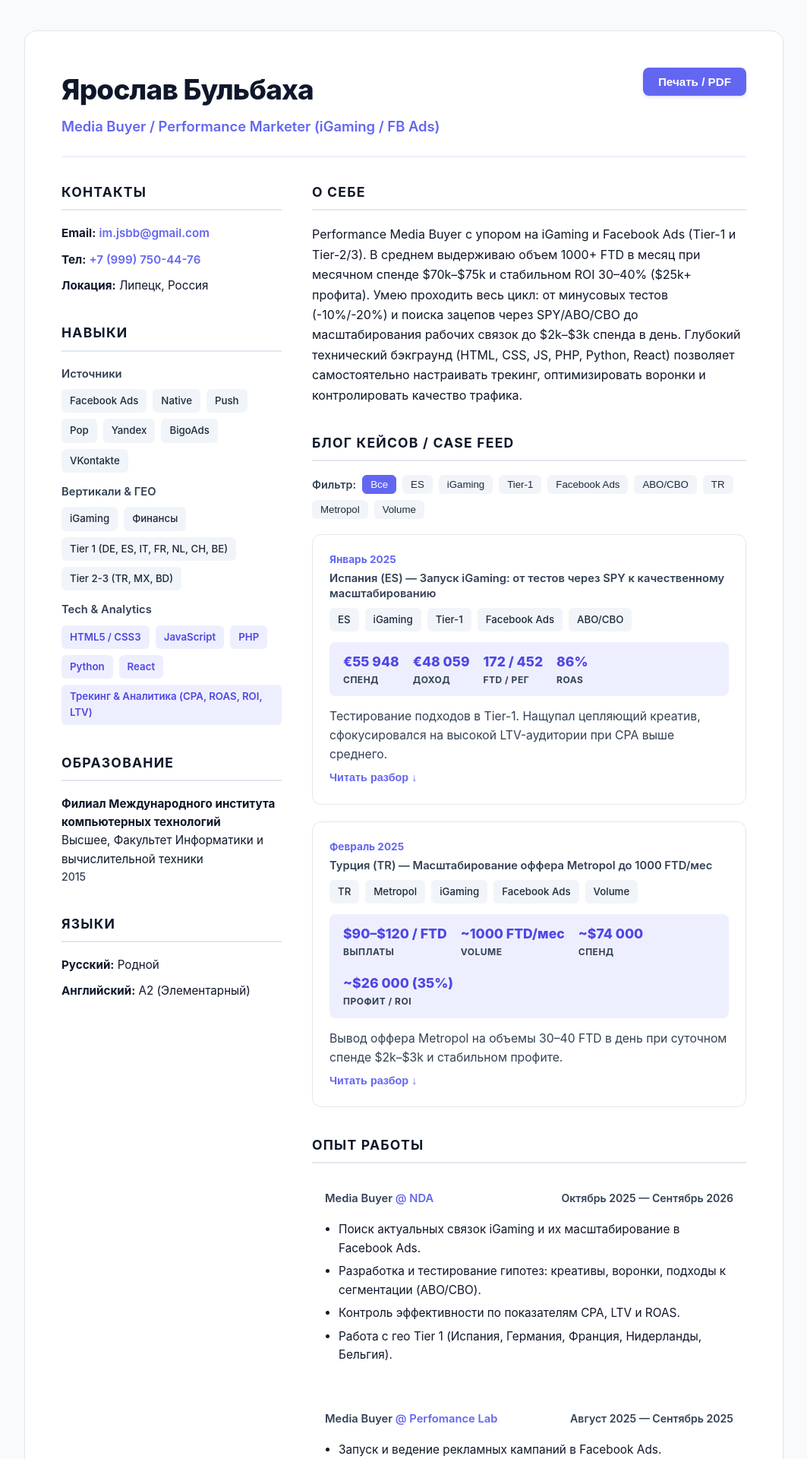
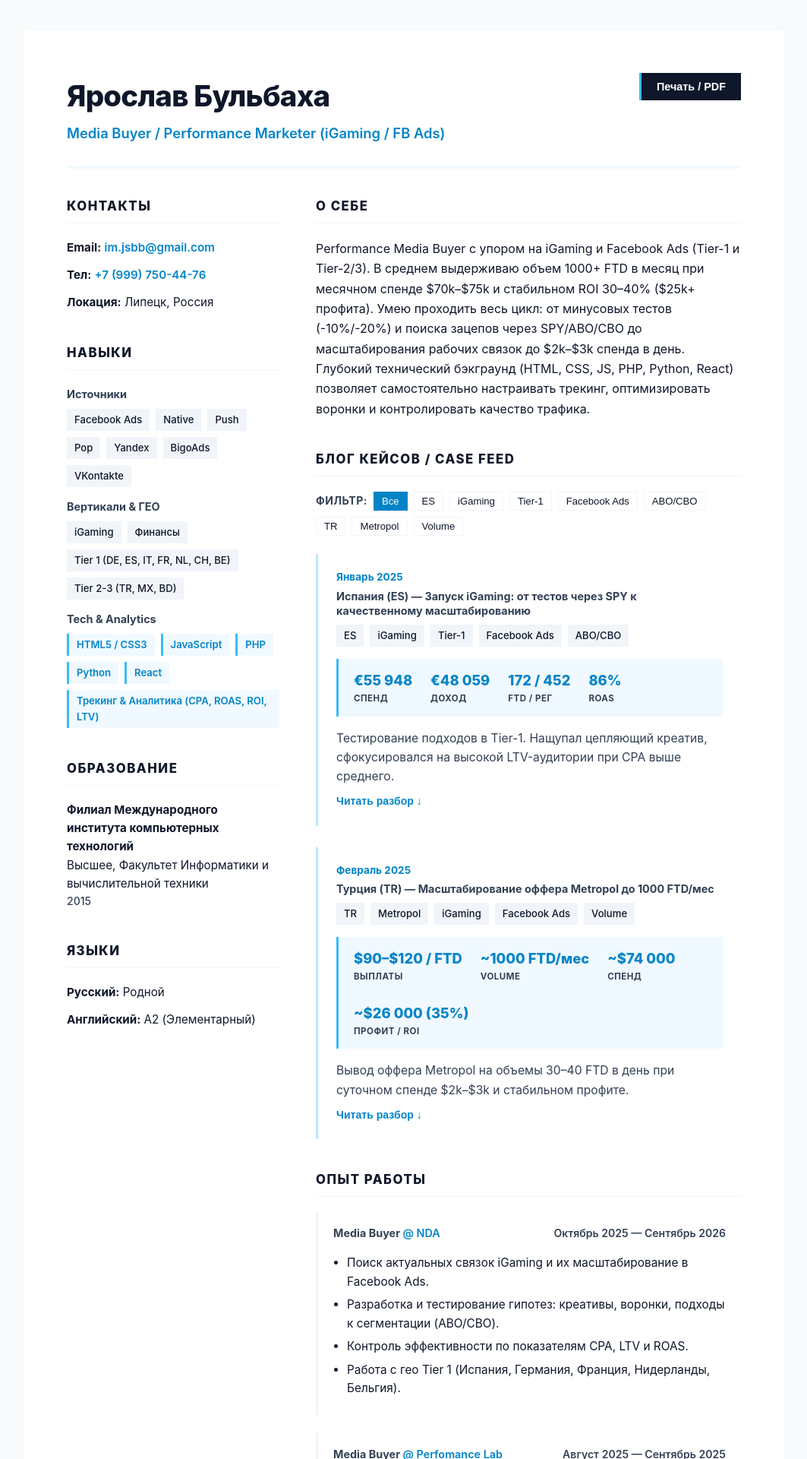
Before and after one commit to jslby/jslby.github.io, a Jekyll site: the page index.html, which Jekyll copies as it is, in a window 1280 px wide. Shown: the top 1920 px of the page at 76% size, without its empty margins (108-1171 px from the left). Built offline with Jekyll 4.4.1, drawn with Linux system fonts in a browser that asks for light colours; Markdown is read by kramdown in place of the engine named in the settings.

Commit message:
Update index.html

```diff
--- a/index.html
+++ b/index.html
@@ -10,20 +10,16 @@
       --bg-card: #ffffff;
       --text-main: #0f172a;
       --text-sub: #334155;
-      --border-color: #e2e8f0;
-      --border-hover: #cbd5e1;
+      --line-color: #f1f5f9;
 
-      /* Акцентные цвета */
-      --primary: #6366f1;
-      --primary-hover: #4f46e5;
-      --primary-light: #eeeffe;
-      --tag-bg: #f1f5f9;
-      --tag-text: #1e293b;
+      /* Нежно-голубой акцент */
+      --accent: #38bdf8;
+      --accent-dark: #0284c7;
+      --accent-light: #f0f9ff;
+      --accent-border: #bae6fd;
 
       --font-family: -apple-system, BlinkMacSystemFont, "Segoe UI", Roboto, Inter, Helvetica, Arial, sans-serif;
-      --shadow-sm: 0 1px 3px rgba(0, 0, 0, 0.05);
-      --shadow-hover: 0 10px 25px -5px rgba(99, 102, 241, 0.12), 0 8px 10px -6px rgba(0, 0, 0, 0.04);
-      --transition: all 0.25s cubic-bezier(0.4, 0, 0.2, 1);
+      --transition: all 0.2s cubic-bezier(0.4, 0, 0.2, 1);
     }
 
     * { box-sizing: border-box; margin: 0; padding: 0; }
@@ -41,10 +37,7 @@
       max-width: 1000px;
       margin: 0 auto;
       background: var(--bg-card);
-      padding: 48px;
-      border: 1px solid var(--border-color);
-      border-radius: 16px;
-      box-shadow: var(--shadow-sm);
+      padding: 56px;
     }
 
     /* Шапка */
@@ -52,13 +45,13 @@
       display: flex;
       justify-content: space-between;
       align-items: flex-start;
-      border-bottom: 2px solid var(--primary-light);
-      padding-bottom: 24px;
-      margin-bottom: 32px;
+      padding-bottom: 28px;
+      margin-bottom: 36px;
+      border-bottom: 3px solid var(--accent-light);
     }
 
     .header h1 {
-      font-size: 2.3rem;
+      font-size: 2.4rem;
       font-weight: 800;
       letter-spacing: -0.02em;
       color: var(--text-main);
@@ -67,140 +60,140 @@
 
     .subtitle {
       font-size: 1.15rem;
-      color: var(--primary);
+      color: var(--accent-dark);
       font-weight: 600;
     }
 
     .print-btn {
-      background: var(--primary);
+      background: var(--text-main);
       color: #ffffff;
       border: none;
       padding: 10px 20px;
-      border-radius: 8px;
       cursor: pointer;
-      font-size: 0.95rem;
+      font-size: 0.9rem;
       font-weight: 600;
       transition: var(--transition);
-      box-shadow: 0 2px 4px rgba(99, 102, 241, 0.2);
+      border-left: 3px solid var(--accent);
     }
 
     .print-btn:hover {
-      background: var(--primary-hover);
-      transform: translateY(-2px);
-      box-shadow: 0 4px 12px rgba(99, 102, 241, 0.3);
+      background: var(--accent-dark);
+      color: #ffffff;
     }
 
     /* Макет */
     .layout {
       display: grid;
-      grid-template-columns: 290px 1fr;
-      gap: 40px;
+      grid-template-columns: 280px 1fr;
+      gap: 48px;
     }
 
-    .section { margin-bottom: 36px; }
+    .section { margin-bottom: 40px; }
 
     .section h2 {
-      font-size: 1.1rem;
+      font-size: 1.05rem;
       text-transform: uppercase;
-      letter-spacing: 1.2px;
+      letter-spacing: 1.5px;
       color: var(--text-main);
-      border-bottom: 2px solid var(--border-color);
       padding-bottom: 8px;
-      margin-bottom: 18px;
-      font-weight: 700;
+      margin-bottom: 20px;
+      font-weight: 800;
+      border-bottom: 1px solid var(--line-color);
     }
 
     .section h3 {
-      font-size: 0.92rem;
+      font-size: 0.9rem;
       color: var(--text-sub);
       margin-bottom: 8px;
-      font-weight: 600;
+      font-weight: 700;
     }
 
     /* Списки и контакты */
     .contact-list, .lang-list { list-style: none; font-size: 0.95rem; }
-    .contact-list li, .lang-list li { margin-bottom: 10px; color: var(--text-main); }
+    .contact-list li, .lang-list li { margin-bottom: 12px; color: var(--text-main); }
     .contact-list a {
-      color: var(--primary);
+      color: var(--accent-dark);
       text-decoration: none;
       font-weight: 600;
       transition: var(--transition);
     }
     .contact-list a:hover {
-      color: var(--primary-hover);
-      text-decoration: underline;
+      color: var(--text-main);
+      border-bottom: 1px solid var(--text-main);
     }
 
     /* Теги и фильтры */
     .tags { display: flex; flex-wrap: wrap; gap: 8px; margin-bottom: 14px; }
     .tag {
-      background: var(--tag-bg);
-      color: var(--tag-text);
+      background: var(--line-color);
+      color: var(--text-main);
       padding: 4px 10px;
-      border-radius: 6px;
-      font-size: 0.83rem;
+      font-size: 0.82rem;
       font-weight: 500;
-      border: 1px solid transparent;
+      border: none;
       transition: var(--transition);
     }
     .tag.highlight {
-      background: var(--primary-light);
-      color: var(--primary-hover);
+      background: var(--accent-light);
+      color: var(--accent-dark);
       font-weight: 600;
+      border-left: 3px solid var(--accent);
     }
     .tag.clickable {
       cursor: pointer;
       user-select: none;
+      background: #ffffff;
+      border: 1px solid var(--line-color);
     }
     .tag.clickable:hover {
-      border-color: var(--primary);
-      color: var(--primary);
+      border-color: var(--accent-dark);
+      color: var(--accent-dark);
     }
     .tag.clickable.active {
-      background: var(--primary);
+      background: var(--accent-dark);
       color: #ffffff;
-      border-color: var(--primary);
+      border-color: var(--accent-dark);
     }
 
     .filter-bar {
       display: flex;
       align-items: center;
       gap: 8px;
-      margin-bottom: 20px;
+      margin-bottom: 24px;
       flex-wrap: wrap;
     }
     .filter-label {
-      font-size: 0.9rem;
+      font-size: 0.88rem;
       color: var(--text-sub);
-      font-weight: 600;
+      font-weight: 700;
+      text-transform: uppercase;
+      letter-spacing: 0.5px;
     }
 
-    /* Блог кейсов (Интерактивные карточки) */
+    /* Чистые карточки с акцентным левым бордером */
     .case-post {
-      border: 1px solid var(--border-color);
-      border-radius: 12px;
-      padding: 22px;
-      margin-bottom: 22px;
+      padding: 20px 24px;
+      margin-bottom: 28px;
       background: var(--bg-card);
+      border-left: 3px solid var(--accent-border);
       transition: var(--transition);
       page-break-inside: avoid;
       break-inside: avoid;
     }
 
     .case-post:hover {
-      border-color: var(--primary);
-      box-shadow: var(--shadow-hover);
-      transform: translateY(-3px);
+      border-left-color: var(--accent-dark);
+      transform: translateX(4px);
     }
 
     .case-meta {
       font-size: 0.85rem;
-      color: var(--primary);
+      color: var(--accent-dark);
       font-weight: 700;
       margin-bottom: 4px;
     }
     .case-title {
-      font-size: 1.2rem;
+      font-size: 1.18rem;
       font-weight: 700;
       line-height: 1.35;
       color: var(--text-main);
@@ -209,22 +202,22 @@
     /* Метрики */
     .case-metrics {
       display: flex;
-      gap: 18px;
-      background: var(--primary-light);
-      padding: 12px 18px;
-      border-radius: 8px;
-      margin: 14px 0;
+      gap: 24px;
+      background: var(--accent-light);
+      padding: 14px 20px;
+      margin: 16px 0;
       flex-wrap: wrap;
+      border-left: 3px solid var(--accent);
     }
 
     .metric-item { display: flex; flex-direction: column; }
     .metric-value {
       font-weight: 800;
-      font-size: 1.1rem;
-      color: var(--primary-hover);
+      font-size: 1.15rem;
+      color: var(--accent-dark);
     }
     .metric-label {
-      font-size: 0.75rem;
+      font-size: 0.72rem;
       color: var(--text-sub);
       text-transform: uppercase;
       font-weight: 700;
@@ -235,9 +228,9 @@
     .case-body {
       font-size: 0.95rem;
       color: var(--text-main);
-      margin-top: 12px;
-      padding-top: 12px;
-      border-top: 1px dashed var(--border-color);
+      margin-top: 14px;
+      padding-top: 14px;
+      border-top: 1px solid var(--line-color);
       display: none;
     }
     .case-body.open { display: block; }
@@ -245,32 +238,31 @@
     .read-more-btn {
       background: none;
       border: none;
-      color: var(--primary);
-      font-size: 0.9rem;
+      color: var(--accent-dark);
+      font-size: 0.88rem;
       font-weight: 700;
       cursor: pointer;
       padding: 0;
-      margin-top: 10px;
+      margin-top: 12px;
       transition: var(--transition);
       display: inline-flex;
       align-items: center;
       gap: 4px;
     }
-    .read-more-btn:hover { color: var(--primary-hover); }
+    .read-more-btn:hover { color: var(--text-main); }
 
     /* Опыт работы */
     .job-card {
-      padding: 16px;
-      border-radius: 8px;
-      margin-bottom: 20px;
+      padding: 16px 20px;
+      margin-bottom: 24px;
+      border-left: 3px solid var(--line-color);
       transition: var(--transition);
-      border: 1px solid transparent;
       page-break-inside: avoid;
       break-inside: avoid;
     }
     .job-card:hover {
-      background: #fafafa;
-      border-color: var(--border-color);
+      border-left-color: var(--accent);
+      transform: translateX(4px);
     }
 
     .job-header {
@@ -280,33 +272,32 @@
       margin-bottom: 8px;
     }
     .job-title { font-size: 1.1rem; font-weight: 700; color: var(--text-main); }
-    .job-title .company { color: var(--primary); font-weight: 600; }
+    .job-title .company { color: var(--accent-dark); font-weight: 600; }
     .job-period { font-size: 0.88rem; color: var(--text-sub); font-weight: 600; white-space: nowrap; }
     .job-desc { padding-left: 18px; font-size: 0.96rem; color: var(--text-main); }
     .job-desc li { margin-bottom: 6px; }
 
     .summary-text { font-size: 1rem; color: var(--text-main); line-height: 1.65; }
 
-    .edu-item { margin-bottom: 12px; font-size: 0.95rem; }
+    .edu-item { margin-bottom: 14px; font-size: 0.95rem; }
     .edu-year { color: var(--text-sub); font-size: 0.88rem; font-weight: 500; }
 
     @media (max-width: 768px) {
       .layout { grid-template-columns: 1fr; gap: 24px; }
-      .page { padding: 24px; border-radius: 0; border: none; }
-      .case-metrics { gap: 12px; }
+      .page { padding: 24px; }
+      .case-metrics { gap: 14px; }
     }
 
-    /* Версия для печати */
+    /* Печать / PDF */
     @media print {
       body { background: #ffffff; padding: 0; color: #000000; }
-      .page { border: none; padding: 0; max-width: 100%; box-shadow: none; }
+      .page { padding: 0; max-width: 100%; }
       .print-btn, .filter-bar, .read-more-btn { display: none !important; }
       .layout { grid-template-columns: 240px 1fr; gap: 24px; }
-      .tag { border: 1px solid #cbd5e1; background: none; color: #000; }
-      .case-post { border: 1px solid #cbd5e1; box-shadow: none; transform: none !important; }
+      .case-post, .job-card { transform: none !important; border-left-color: #000000 !important; }
       .case-body { display: block !important; }
-      .case-metrics { background: #f1f5f9; }
-      .metric-value { color: #000000; }
+      .case-metrics { background: #f8fafc; border-left-color: #000000 !important; }
+      .metric-value, .subtitle, .contact-list a, .job-title .company { color: #000000 !important; }
       a { text-decoration: none; color: #000000; }
     }
   </style>
```
Also changed, not shown: other parts of index.html (+1 -1 lines).
